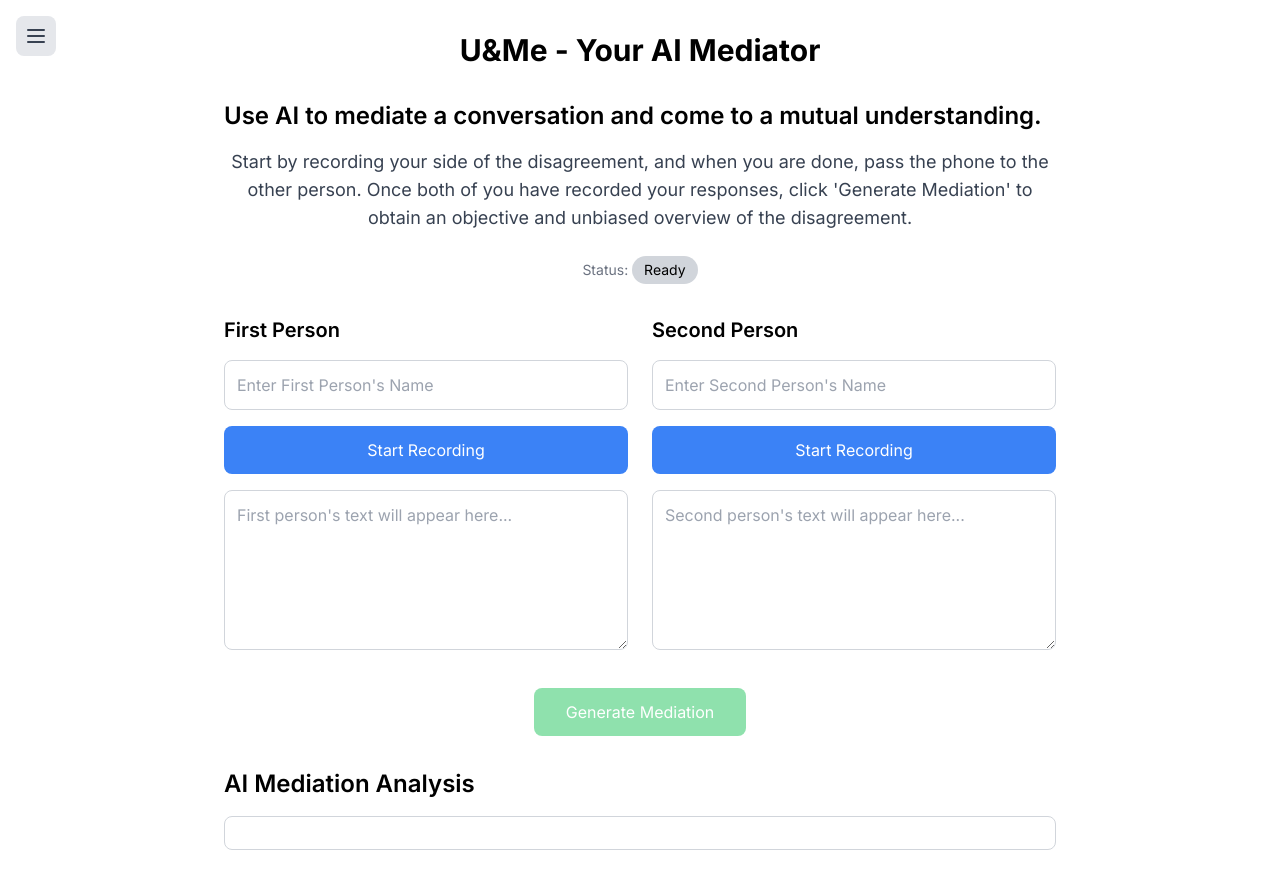
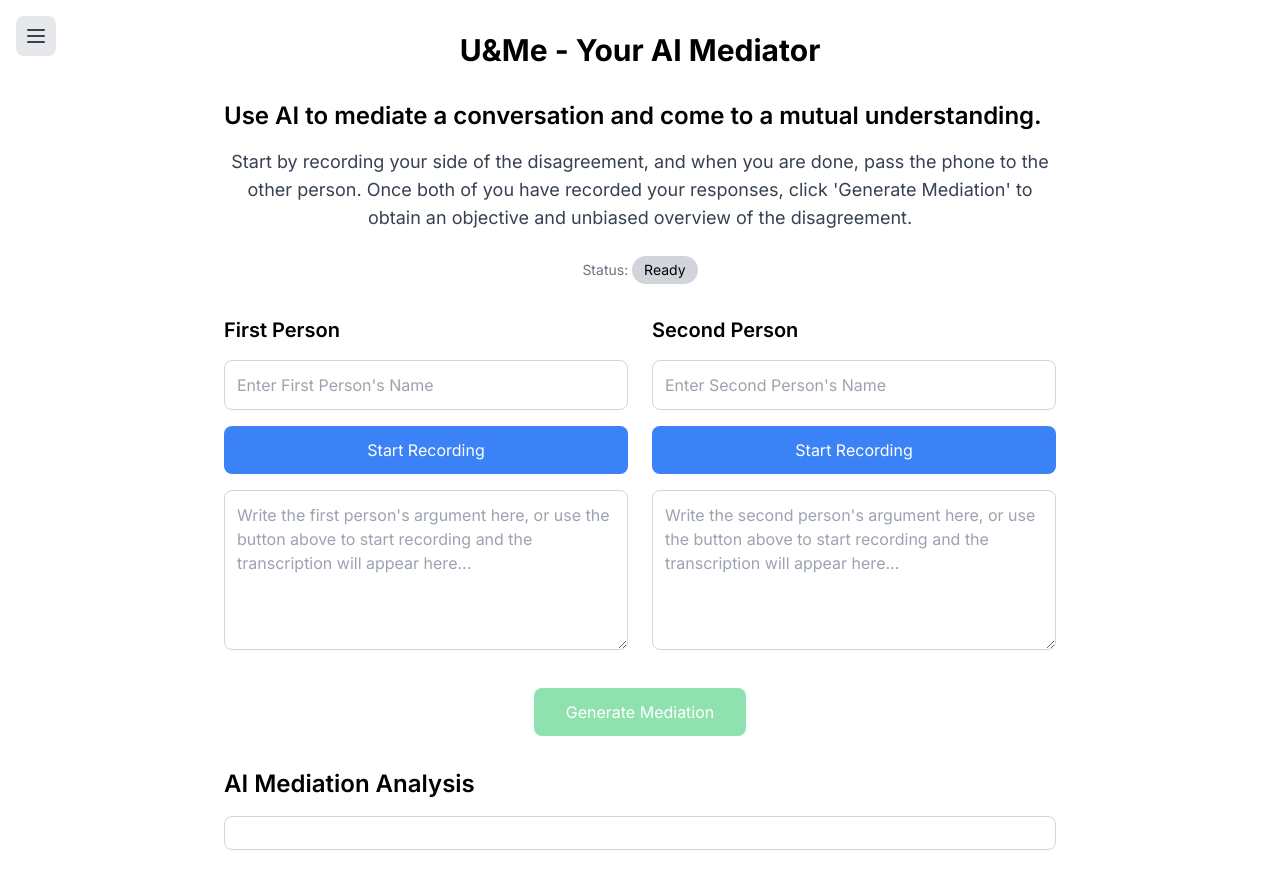
Before and after one commit to 84rt/UandMe, a Next.js app: page / in a window 1280 px wide. Built offline with nearby package versions, Linux system fonts and the light colour scheme; no server answers.

Commit message:
fixed the UI a little bit

```diff
--- a/app/page.tsx
+++ b/app/page.tsx
@@ -212,7 +212,7 @@ Present your summary in the following format:
 
   <b> 4. Areas where both sides could work together to find a solution</b>
 
-MAKE SURE TO USE HTML FORMATTING TAGS <b></b> IN YOUR RESPONSE INSTEAD OF MARKDOWN`
+MAKE SURE TO USE HTML FORMATTING TAGS <b></b> IN YOUR RESPONSE. DO NOT USE MARKDOWN`
               : localStorage.getItem('gregMode') === 'true'
                 ? `You will be provided with two sides of the argument between ${firstPersonName} and ${secondPersonName}.
 
@@ -368,7 +368,7 @@ MAKE SURE TO USE HTML FORMATTING TAGS <b></b> IN YOUR RESPONSE INSTEAD OF MARKDO
                 value={firstPersonText}
                 onChange={(e) => setFirstPersonText(e.target.value)}
                 className="w-full h-40 p-3 border rounded-lg bg-white dark:bg-gray-800 text-gray-900 dark:text-gray-100 border-gray-300 dark:border-gray-600 focus:ring-2 focus:ring-blue-500 dark:focus:ring-blue-600 focus:border-transparent"
-                placeholder="First person's text will appear here..."
+                placeholder="Write the first person's argument here, or use the button above to start recording and the transcription will appear here..."
               />
             </div>
 
@@ -396,7 +396,7 @@ MAKE SURE TO USE HTML FORMATTING TAGS <b></b> IN YOUR RESPONSE INSTEAD OF MARKDO
                 value={secondPersonText}
                 onChange={(e) => setSecondPersonText(e.target.value)}
                 className="w-full h-40 p-3 border rounded-lg bg-white dark:bg-gray-800 text-gray-900 dark:text-gray-100 border-gray-300 dark:border-gray-600 focus:ring-2 focus:ring-blue-500 dark:focus:ring-blue-600 focus:border-transparent"
-                placeholder="Second person's text will appear here..."
+                placeholder="Write the second person's argument here, or use the button above to start recording and the transcription will appear here..."
               />
             </div>
           </div>
```
